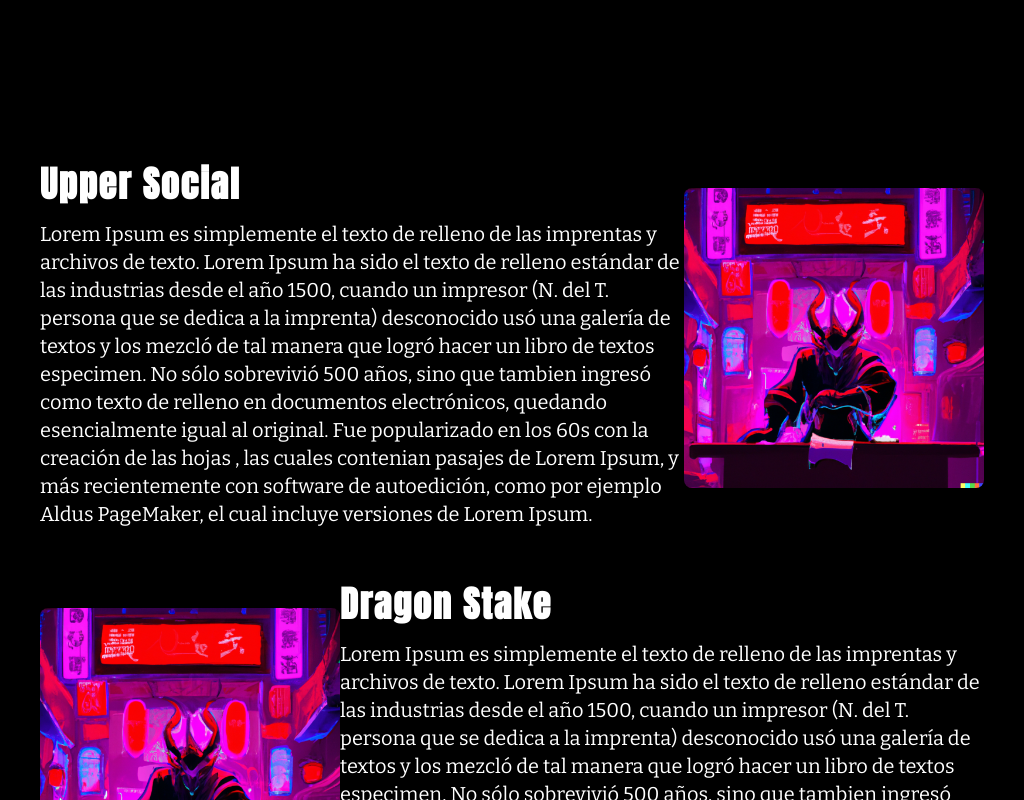
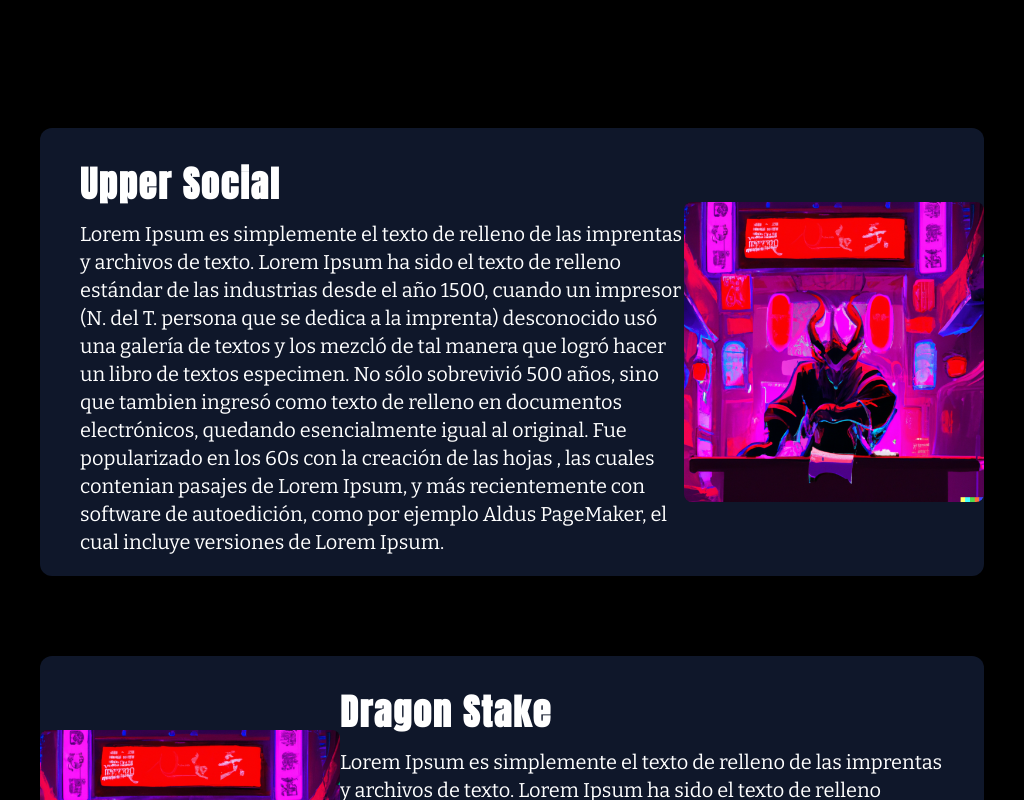
Before and after one commit to 0xukhezo/Ukhezo-web, a Next.js app: page / in a window 1024 px wide. Shown: the part 2678-3478 px from the top of the page. Built offline with nearby package versions, Linux system fonts and the light colour scheme.

Commit message:
feat(styles): add animations

```diff
--- a/src/components/Cards/AwardCard.tsx
+++ b/src/components/Cards/AwardCard.tsx
@@ -13,8 +13,10 @@ interface AwardCardProps {
 export default function AwardCard({ award, index }: AwardCardProps) {
   return (
     <div
-      className={`flex flex-row my-10 mx-auto ${
-        index === 2 && "lg:col-span-2"
+      className={`flex flex-row my-10 mx-auto  ${index === 0 && "hiddenShowLeft"} ${
+        index === 1 && "hiddenShowRight"
+      } ${
+        index === 2 && "lg:col-span-2 hiddenShowUp"
       } border-1 border-black items-center rounded-xl bg-gray-900 hover:shadow-pink hover:shadow-xl hover:border-pink`}
     >
       <a className="flex px-10 py-6" href={award.href} target="_blank">
--- a/src/components/Sections/Stack.tsx
+++ b/src/components/Sections/Stack.tsx
@@ -6,7 +6,7 @@ export default function Stack() {
     <div className="text-center mb-10" id="stack">
       <h1 className="font-semibold text-5xl py-4 font-anton tracking-widest">Stack</h1>
       <div className="grid lg:grid-cols-3">
-        <div className="max-w-[800px] mx-auto mt-[40px] px-10 ">
+        <div className="max-w-[800px] mx-auto mt-[40px] px-10 hiddenShowLeft">
           <h2 className="font-semibold text-2xl py-4 font-anton tracking-wider">Daily drivers</h2>
           <div className="flex flex-col font-bitter text-xl gap-y-1">
             <span>NextJS</span>
@@ -16,14 +16,14 @@ export default function Stack() {
             <span>JavaScript</span>
           </div>
         </div>
-        <div className="max-w-[800px] mx-auto mt-[40px] px-10 flex flex-col">
+        <div className="max-w-[800px] mx-auto mt-[40px] px-10 flex flex-col hiddenShowUp">
           <h2 className="font-semibold text-2xl py-4 font-anton tracking-wider">Growing On</h2>{" "}
           <div className="flex flex-col font-bitter text-xl gap-y-1">
             <span>Solidity</span>
             <span>Rust</span>{" "}
           </div>
         </div>
-        <div className="max-w-[800px] mx-auto mt-[40px] px-10 flex flex-col">
+        <div className="max-w-[800px] mx-auto mt-[40px] px-10 flex flex-col hiddenShowRight">
           <h2 className="font-semibold text-2xl py-4 font-anton tracking-wider">
             Style and Animations
           </h2>
--- a/src/pages/index.tsx
+++ b/src/pages/index.tsx
@@ -1,5 +1,5 @@
 // React
-import React from "react"
+import React, { useEffect } from "react"
 // Components
 import Navbar from "@/components/Layout/Navbar"
 import Footer from "@/components/Layout/Footer"
@@ -7,30 +7,32 @@ import Hero from "@/components/Sections/Hero"
 import Projects from "@/components/Sections/Projects"
 import Stack from "@/components/Sections/Stack"
 import Awards from "@/components/Sections/Awards"
+// Utils
+import { getObserver } from "@/utils/GetObserver"
 
 export default function Home() {
-  // const setScrollPadding = () => {
-  //   const navigation = document.querySelector(".primary-navigation") as any
-  //   const navigationHeight = navigation.offsetHeight
-  //   document.documentElement.style.setProperty("--scroll-padding", navigationHeight + "px")
-  // }
+  const setScrollPadding = () => {
+    const navigation = document.querySelector(".primary-navigation") as any
+    const navigationHeight = navigation.offsetHeight
+    document.documentElement.style.setProperty("--scroll-padding", navigationHeight + "px")
+  }
 
-  // const setScrollLeft = () => {
-  //   const hiddenElementsLeft = document.querySelectorAll(".hiddenShowLeft") as any
-  //   const hiddenElementsRight = document.querySelectorAll(".hiddenShowRight") as any
-  //   const hiddenElementsRotate = document.querySelectorAll(".hiddenShowUp") as any
+  const setScrollLeft = () => {
+    const hiddenElementsLeft = document.querySelectorAll(".hiddenShowLeft") as any
+    const hiddenElementsRight = document.querySelectorAll(".hiddenShowRight") as any
+    const hiddenElementsRotate = document.querySelectorAll(".hiddenShowUp") as any
 
-  //   const observer = getObserver("show")
-  //   hiddenElementsLeft.forEach((el: any) => observer.observe(el))
-  //   hiddenElementsRight.forEach((el: any) => observer.observe(el))
-  //   const upObserver = getObserver("showUp")
-  //   hiddenElementsRotate.forEach((el: any) => upObserver.observe(el))
-  // }
+    const observer = getObserver("show")
+    hiddenElementsLeft.forEach((el: any) => observer.observe(el))
+    hiddenElementsRight.forEach((el: any) => observer.observe(el))
+    const upObserver = getObserver("showUp")
+    hiddenElementsRotate.forEach((el: any) => upObserver.observe(el))
+  }
 
-  // useEffect(() => {
-  //   setScrollPadding()
-  //   setScrollLeft()
-  // })
+  useEffect(() => {
+    setScrollPadding()
+    setScrollLeft()
+  })
 
   return (
     <main className="bg-black text-white">
--- a/src/styles/globals.css
+++ b/src/styles/globals.css
@@ -3,8 +3,6 @@
 @tailwind base;
 @tailwind components;
 @tailwind utilities;
-
-
 
 @media (max-width: 1024px) {
   .hiddenShowLeft{
@@ -75,6 +73,7 @@
     stroke-dashoffset: 0;
   }
 }
+
 @keyframes showLine-animation {
   to {
     stroke-dashoffset: 0;
@@ -279,10 +278,6 @@ html{
    width: 0;
 }
 
-.cardProjectStart{
-    background-color: black;
-}
-
 .logos {
     overflow: hidden;
     padding: 60px 0 0 0;
@@ -323,6 +318,10 @@ html{
         width: 60%;
     }
 
+    .cardProjectStart{
+      background-color: black;
+    }
+
     .cardProjectFinish{
         transition: all 1.4s 1.4s;
         background-color: rgb(15 23 42);
@@ -333,8 +332,22 @@ html{
     .projectImageFinish{
         scale:1;
     }
+
     .projectTextFinish{
         opacity: 1;
         width: 100%;
     }
+
+    .cardProjectStart{
+      opacity:0;
+      filter: blur(5px);
+      transform: translateY(100%);
+      transition: all 1s 0.2s;
+    }
+
+    .cardProjectFinish{
+      opacity:1;
+      filter: blur(0);
+      transform: translateY(0);
+    }
 }
```
